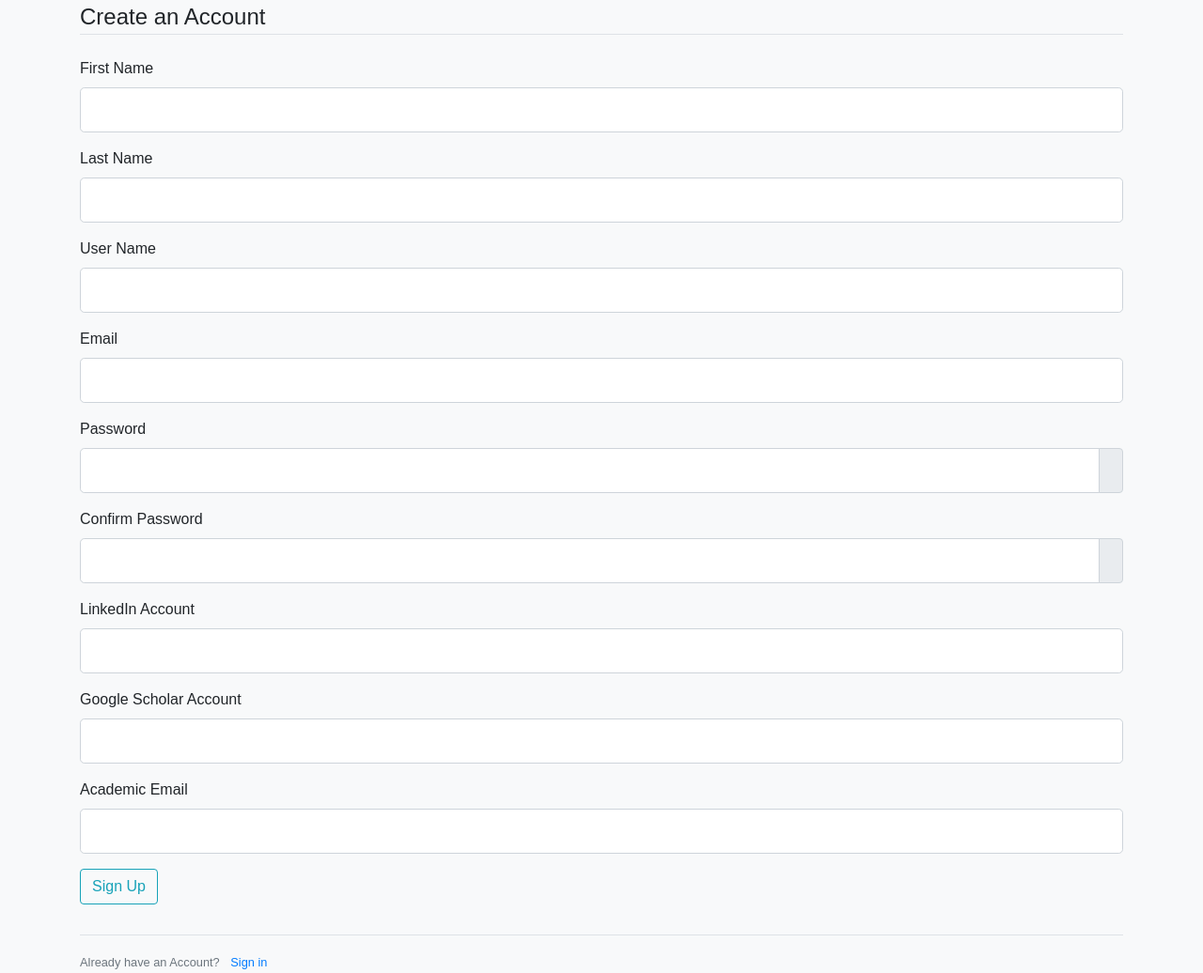
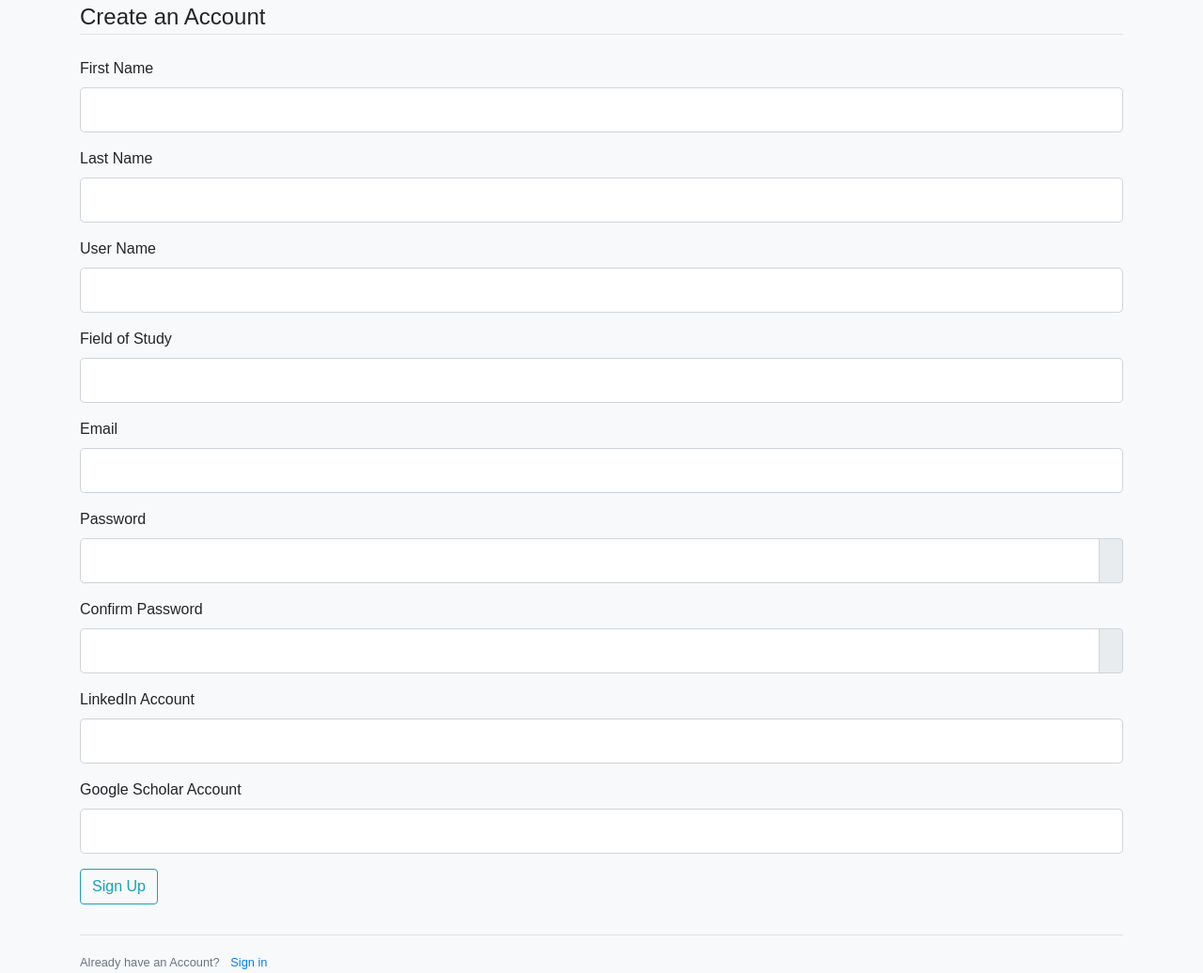
Before and after one commit to Rodina222/Prudens-Project, a Flask app: page /researcher_signup in a window 1280 px wide. Shown: the whole page at 94% size. Run offline with Flask 3, Linux system fonts and the light colour scheme; some libraries are stand-ins or nearby versions.

Commit message:
Add and remove from Data base

```diff
--- a/prudens/__init__.py
+++ b/prudens/__init__.py
@@ -2,14 +2,14 @@ from flask import Flask, render_template ,url_for ,flash, redirect, request
 from datetime import datetime
 from flask_mail import Mail, Message
 from flask_sqlalchemy import SQLAlchemy
-
+from flask_bcrypt import Bcrypt
 
 app = Flask(__name__)
 app.config['SECRET_KEY']='962d4d203bdebe514e6a4856b2fa1730279bb814a3cfc3e720277662f98aa9fb'
 
 app.config['SQLALCHEMY_DATABASE_URI']='sqlite:///prudens.db'
 db=SQLAlchemy(app)
-
+bcrypt = Bcrypt()
 
 # with app.app_context():
 #     # Create all tables
--- a/prudens/forms.py
+++ b/prudens/forms.py
@@ -7,6 +7,7 @@ class RegistrationForm(FlaskForm):
     fname = StringField('First Name', validators=[DataRequired(), Length(min=2, max=25)])
     lname = StringField('Last Name', validators=[DataRequired(), Length(min=2, max=25)])
     username = StringField('User Name', validators=[DataRequired(), Length(min=2, max=25)])
+    field_of_study=StringField('Field of Study',validators=[DataRequired(), Length(min=5, max=50)])
     # Custom email validator to ensure it ends with ".edu"
     def edu_email(form, field):
         if not field.data.lower().endswith('.edu.eg'):
@@ -22,9 +23,8 @@ class RegistrationForm(FlaskForm):
         DataRequired(),
         EqualTo('password', message='Passwords must match')
     ])
-    linkedin_account = StringField('LinkedIn Account')
-    google_scholar_account = StringField('Google Scholar Account')
-    academic_email = StringField('Academic Email', validators=[Email()])
+    linkedin_account = StringField('LinkedIn Account',validators=[DataRequired()])
+    google_scholar_account = StringField('Google Scholar Account',validators=[DataRequired()])
 
     submit = SubmitField('Sign Up')
 class LoginForm(FlaskForm):
--- a/prudens/routes.py
+++ b/prudens/routes.py
@@ -1,7 +1,7 @@
 from prudens.models import User, Researcher,NonResearcher, Reviewer, Admin, Post, Comment, React
 from flask import Flask, render_template ,url_for ,flash, redirect, request
 from prudens.forms import RegistrationForm , LoginForm
-from prudens import app
+from prudens import app , bcrypt,db
 
 @app.route('/')
 def home():
@@ -19,11 +19,23 @@ def researcher_signup():
     form = RegistrationForm()
     if form.validate_on_submit():
         # Process the form data
-        # Send verification email
-        send_verification_email(form.email.data)
+        hashed_password=bcrypt.generate_password_hash(form.password.data).decode('utf-8')
 
+        researcher=Researcher(
+        fname=form.fname.data,
+        lname=form.lname.data,
+        username=form.username.data,
+        email=form.email.data,
+        password=hashed_password,
+        field_of_study=form.field_of_study.data,
+        linkedin_account=form.linkedin_account.data,
+        google_scholar_account=form.google_scholar_account.data
+        )
+
+        db.session.add(researcher)
+        db.session.commit()
         # Flash a success message
-        flash('Verification email sent! Please check your inbox.', 'success')
+        flash('Account created successfullt for {form.username.data}.', 'success')
         return redirect(url_for('home'))
 
     # This part will execute only if the form is first loaded or did not pass validation
--- a/prudens/templates/researcher_sign_up.html
+++ b/prudens/templates/researcher_sign_up.html
@@ -13,6 +13,18 @@
         {{ form.hidden_tag() }}
         <fieldset class="form-group">
             <legend class="border-bottom mb-4">Create an Account</legend>
+                <!-- Flash messages -->
+                {% with messages = get_flashed_messages(with_categories=true) %}
+                {% if messages %}
+                <div class="mt-4">
+                    {% for category, message in messages %}
+                    <div class="alert alert-{{ category }}" role="alert">
+                        {{ message }}
+                    </div>
+                    {% endfor %}
+                </div>
+                {% endif %}
+                {% endwith %}
             <div class="form-group">
                 {{ form.fname.label(class='form-control-label') }}
                 {{ form.fname(class='form-control form-control-lg') }}
@@ -41,6 +53,17 @@
                 {% if form.username.errors %}
                 <div class="invalid-feedback">
                     {% for error in form.username.errors %}
+                    <span>{{ error }}</span>
+                    {% endfor %}
+                </div>
+                {% endif %}
+            </div>
+            <div class="form-group">
+                {{ form.field_of_study.label(class='form-control-label') }}
+                {{ form.field_of_study(class='form-control form-control-lg') }}
+                {% if form.field_of_study.errors %}
+                <div class="invalid-feedback">
+                    {% for error in form.field_of_study.errors %}
                     <span>{{ error }}</span>
                     {% endfor %}
                 </div>
@@ -116,29 +139,8 @@
                 </div>
                 {% endif %}
             </div>
-            <div class="form-group">
-                {{ form.academic_email.label(class='form-control-label') }}
-                {{ form.academic_email(class='form-control form-control-lg') }}
-                {% if form.academic_email.errors %}
-                <div class="invalid-feedback">
-                    {% for error in form.academic_email.errors %}
-                    <span>{{ error }}</span>
-                    {% endfor %}
-                </div>
-                {% endif %}
-            </div>
-             <!-- Flash messages -->
-            {% with messages = get_flashed_messages(with_categories=true) %}
-            {% if messages %}
-            <div class="mt-4">
-                {% for category, message in messages %}
-                <div class="alert alert-{{ category }}" role="alert">
-                    {{ message }}
-                </div>
-                {% endfor %}
-            </div>
-            {% endif %}
-            {% endwith %}
+
+
             <div class="form-group">
                 {{ form.submit(class='btn btn-outline-info') }}
             </div>
```
Also changed, not shown: prudens/models.py (+14 -11 lines), instance/prudens.db.
